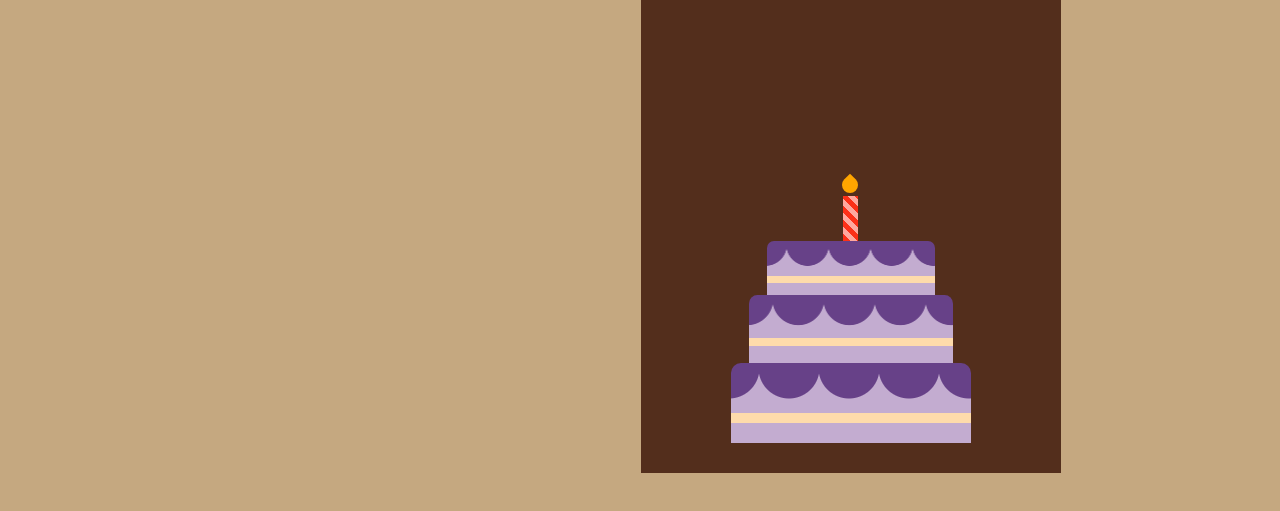
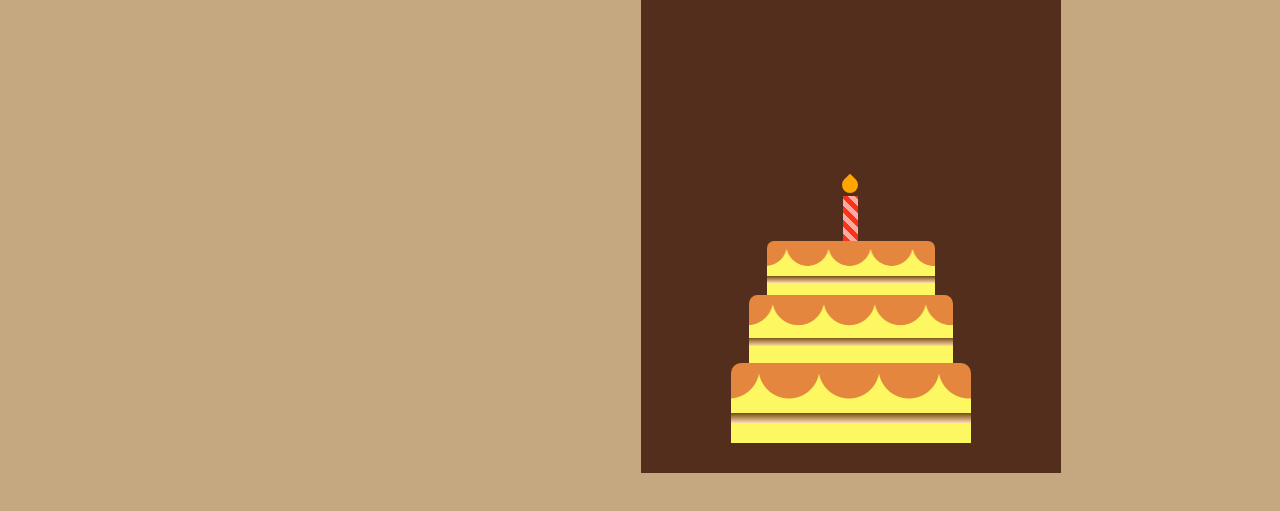
Before and after one commit to khingcode/Cart-Bday, a plain HTML site: page letter/index.html in a window 1280 px wide. Shown: the part 227-738 px from the top of the page. Drawn offline with Linux system fonts and the light colour scheme.

Commit message:
messageee

```diff
--- a/letter/index.html
+++ b/letter/index.html
@@ -27,7 +27,25 @@
             <div class="back"></div>
         </div>
         <div class="inside">
-            <p>Happiest Birthday to my NUMBER ONE DGROUP LEADER
+            <p>Happiest Birthday to my NUMBER ONE DGROUP LEADER!!!
+                This isn't much but I hope you will enjoy this simple website I coded for you!!!
+                Honestly, I'm just extremely blessed to have a DGROUP Leader
+                like you. Someone who is intentional in tending his flock, and a
+                reliable and dependable person that people go to for sound opinion and for
+                spiritual advice. One of the characteristics I admire from you is how well you adapt
+                in social scenarios as well as making people feel like they belong. You might think it's
+                not a big deal or it comes naturally for you, but not everyone can do that, at the same time
+                not everyone has the same heart as you, so its a reminder from me that it's one of your assets,
+                always use it to advance the kingdom of God. I appreciate that you're always ready to hear out
+                my thoughts, no matter how random and braindead they may be, at the same time, I appreciate that you
+                trust me enough in my waiting season. There were a lot of times where I would share about zoe and i'd
+                be surprised of your response like "WOAH?! U TRUST ME THIS MUCH?" and I appreciate it, and I appreciate
+                YOU! I guess one of your drawbacks is your social battery dies out fast HAHHAHA, you'd be unstoppable
+                if you had no limit (REAL). Continue to be a blessing to other people! You may not immediatley see or feel
+                it but know that other people appreciate it when you help them even if they don't state it initially.
+                LOVE YOU SO MUCH, MY DGROUP LEADER!!! TO MORE ADVENTURES WITH YOU, IN BODY AND IN SPIRIT! GOD BLESS ALWAYS!
+
+
 
             </p>
 
--- a/letter/style.css
+++ b/letter/style.css
@@ -112,12 +112,12 @@ body{
     background-position: 28px 0;
     background-image: linear-gradient(
         transparent 50px,
-        #fedbab 50px,
+        #754a0f 50px,
         #fedbab 60px,
         transparent 60px
     ),
-    radial-gradient(circle at 30px 5px, #674188 30px,
-        #C3ACD0 31px);
+    radial-gradient(circle at 30px 5px, #e4863d 30px,
+        #fdf861 31px);
     border-radius: 10px 10px 0 0;
     position: relative;
     margin: auto;
@@ -169,7 +169,7 @@ body{
 }
 .inside p{
     color: #FFFBF5;
-    font-size: 14.5px;
+    font-size: 14px;
     text-align: justify;
   text-justify: inter-word;
 }
--- /dev/null
+++ b/script.js
@@ -0,0 +1,5 @@
+const button = document.querySelector('.on');
+        button.addEventListener('click', () => {
+            document.body.classList.toggle('hide-gradient');
+            document.getElementById("button").style.display ="none";
+        });
```
Also changed, not shown: index.html (+5 -0 lines), style.css (+21 -7 lines), test.html (deleted, +0 -12 lines).
